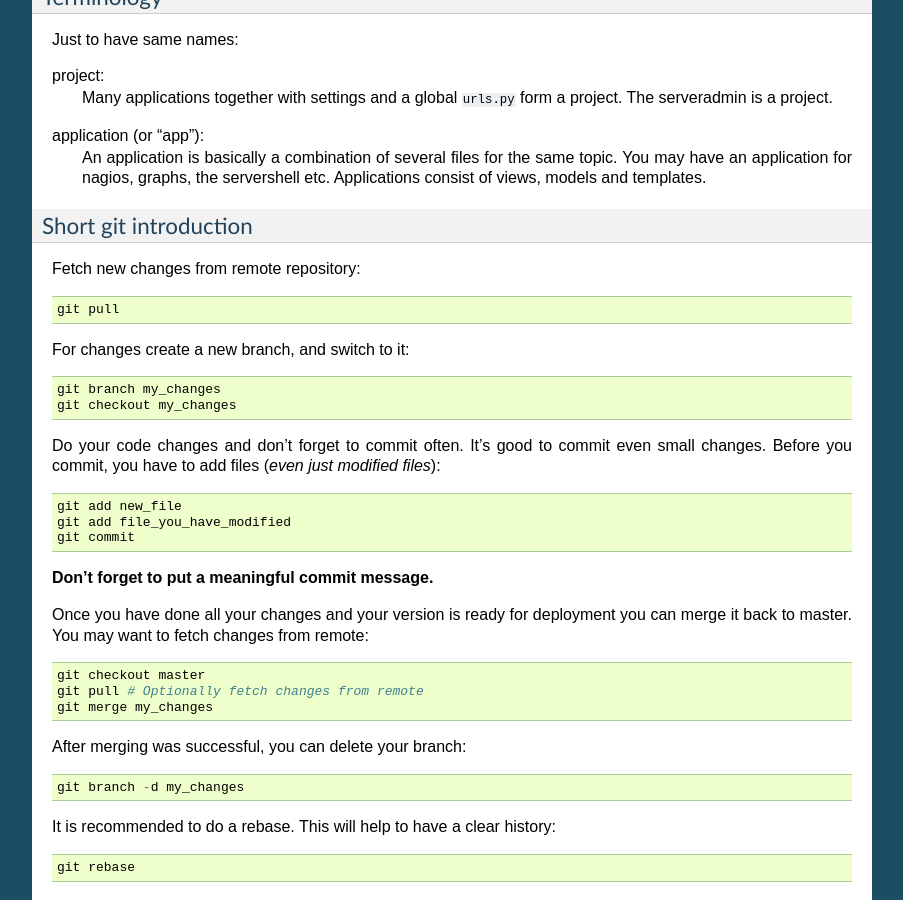
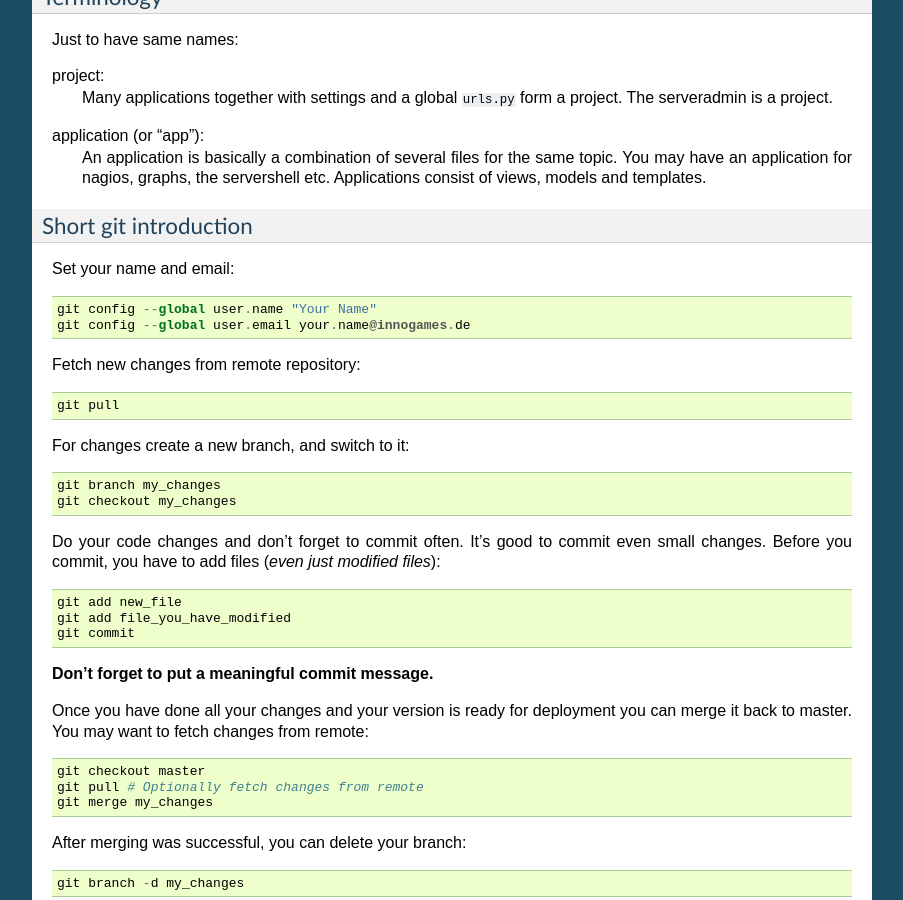
Before and after one commit to innogames/serveradmin, a Sphinx documentation site: the page built from docs/extending.rst, in a window 1280 px wide and 900 px high, scrolled down 2289 px. Shown: the whole window, without its empty margins (198-1101 px from the left). Built offline with Sphinx 7.4.7, drawn with Linux system fonts in a browser that asks for light colours; formulas are drawn with MathJax 3.

Commit message:
docs: Add name/email configuration for git in extending

```diff
--- a/docs/extending.rst
+++ b/docs/extending.rst
@@ -149,6 +149,11 @@ application (or "app"):
 Short git introduction
 ^^^^^^^^^^^^^^^^^^^^^^
 
+Set your name and email::
+
+   git config --global user.name "Your Name"
+   git config --global user.email your.name@innogames.de
+
 Fetch new changes from remote repository::
 
    git pull
```
